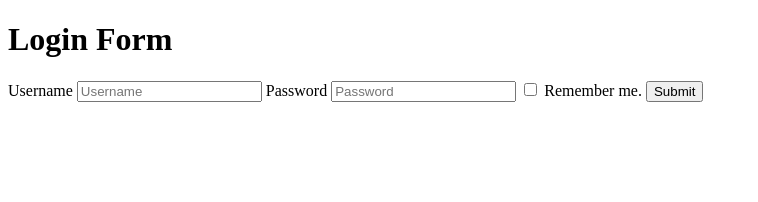
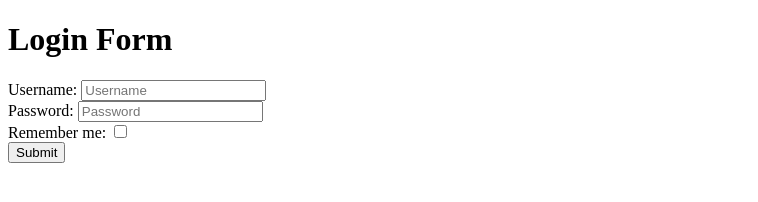
Before and after one commit to acciojob/remember-me-login-form-Shreyash-kant, a website: page main.html in a window 1280 px wide. Shown: the whole page, without its empty margins (0-758 px from the left). Drawn offline with Linux system fonts and the light colour scheme.

Commit message:
created a submission

```diff
--- a/main.html
+++ b/main.html
@@ -11,30 +11,34 @@
 
     <form id="loginForm">
         <!-- Username -->
-		<label for="username">Username</label>
+		<label for="username">Username:</label>
         <input
             type="text"
             id="username"
             placeholder="Username"
             required
         >
+	</br>
 
         <!-- Password -->
-		<label for="password">Password</label>
+		<label for="password">Password:</label>
         <input
             type="password"
             id="password"
             placeholder="Password"
             required
         >
+	</br>
 
         <!-- Remember Me -->
         <label>
-            <input
+           Remember me:
+        </label>
+		 <input
                 type="checkbox"
                 id="checkbox"
-            > Remember me.
-        </label>
+            >
+	</br>
 
         <!-- Submit Button -->
         <input
```
